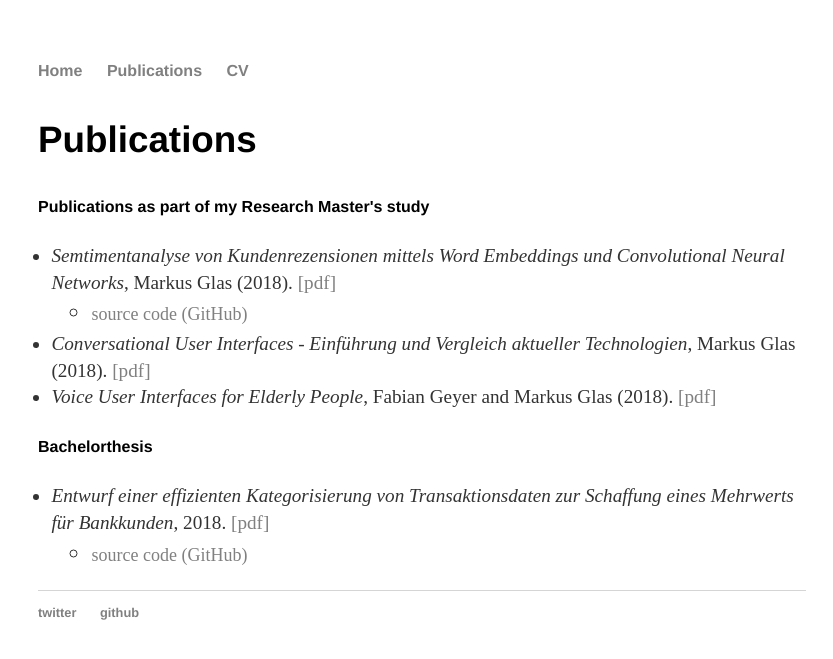
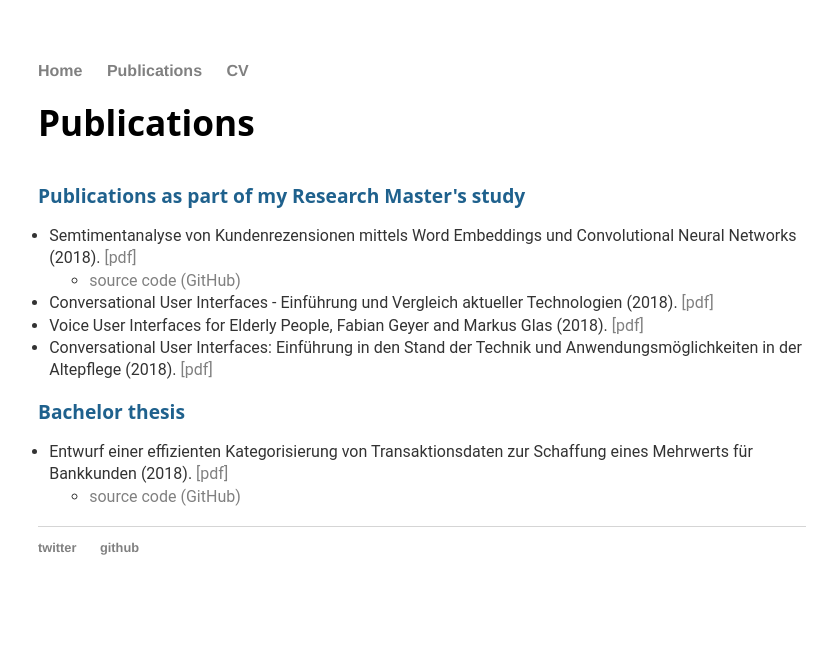
Before and after one commit to markusgl/markusgl.github.io, a Jekyll site: the page built from publications/index.html, in a window 1280 px wide. Shown: the top 659 px of the page, without its empty margins (218-1051 px from the left). Built offline with Jekyll 4.4.1, drawn with Linux system fonts in a browser that asks for light colours.

Commit message:
content update

```diff
--- a/_layouts/default.html
+++ b/_layouts/default.html
@@ -4,6 +4,7 @@
 			<title>{{ page.title }}</title>
 			<!-- link to main stylesheet -->
 			<link rel="stylesheet" type="text/css" href="/css/main.css">
+			<link rel="stylesheet" href="https://cdnjs.cloudflare.com/ajax/libs/font-awesome/4.7.0/css/font-awesome.min.css">
 			<meta name="viewport" content="width=device-width; initial-scale=1.0;" />
 		</head>
 		<body>
--- a/css/main.css
+++ b/css/main.css
@@ -1,11 +1,33 @@
-body { margin: 60px auto; word-wrap:break-word; }
+body { margin: 60px auto; word-wrap:break-word; background: #FFFFFF}
 
 a { text-decoration: none; color: #808080; }
 a:hover { text-decoration: underline; }
 
-p, ul { font-size: 1.2em; line-height: 1.4em; color: #333; }
+p, ul {
+    font-family:'Roboto', sans-serif;
+    /* font-family: 'Open Sans', sans-serif; */
+    font-size: 1.1em; line-height: 1.4em; color: #333;
+}
 
-h1, h2, h3, h4, h5 { font-family: 'Helvetica', 'Arial', 'Sans-Serif'; }
+h1, h2, h3, h4, h5 {
+    /*font-family:'Roboto', sans-serif;*/
+     font-family: 'Open Sans', sans-serif;
+    /* font-family: 'Helvetica', 'Arial', 'Sans-Serif'; */
+}
+
+.top-header {
+    font-family: 'Open Sans', sans-serif;
+    font-size: 2.2em;
+    font-weight: bold;
+}
+
+.mid-header {
+    font-family: 'Open Sans', sans-serif;
+    font-size: 1.2em;
+    font-weight: bold;
+    color:#1F618D;
+}
+
 
 nav ul, footer ul { font-family: 'Helvetica', 'Arial', 'Sans-Serif'; padding: 0px; list-style: none; font-weight: bold; }
 nav ul li, footer ul li { display: inline; margin-right: 20px; }
@@ -17,15 +39,21 @@ ul.posts { margin: 20px auto 40px; font-size: 1.5em; }
 ul.posts li { list-style: none; }
 
 /* CV */
-.cv { margin: 0px 0px 60px; }
-.cv h1 { font-size: 3em; }
-.cv h2 { font-size: 2em; }
-.cv address, .cv .download { font-family: 'Helvetica', 'Arial', 'Sans-Serif'; }
-.cv address, .cv p { font-size: 1.0em; }
-.cv .download { float: right; font-size: .8em; text-transform: uppercase; }
+.title-container { width: 70%; }
+.title-container h4 { margin-bottom: 0.6em; color:#1F618D   }
+i { color: #5D6D7E   ;  font-size: 50px;  margin-right: 0.2em;  }
+.title-container .container-items h5 { font-family: 'Roboto', sans-serif;  margin: 0.5em; }
+.title-container .container-items .grade {  font-size: 1.1em;  color: #2E4053; margin-top: 1.2em;}
+.title-container .container-items .meta { font-size: 0.8em;  color: #7F8C8D; margin-bottom: 1.0em;}
+.title-container .container-items .cv-description { display:block;  font-family:'Roboto', sans-serif; text-align: justify;}
+
+.title-container .programming-lang-items .lang-item { margin: 0.5em; display: table-row;  }
+.title-container .programming-lang-items h5 { padding-right: 2.5em; display: table-cell; }
+.title-container .programming-lang-items progress { height: 15px;  display: table-cell; }
 
 /* Publications */
-ul.publ { font-size: 1.2em; margin-left: 0em; padding-left: 0.7em; }
+ul.publ { font-size: 1.0em; margin-left: 0em; padding-left: 0.7em; }
+ul.publ ul { font-size: 1.0em; }
 
 /* individual device settings */
 
@@ -33,18 +61,21 @@ ul.publ { font-size: 1.2em; margin-left: 0em; padding-left: 0.7em; }
 @media only screen and (max-width: 768px){
     nav ul, footer ul { font-size: 1.2em; }
     body {width: 90%; }
+    .title-container { width: 100%; }
 
     h1 { font-size: 2.7em;  }
     h2 { font-size: 2.4em; }
     h3 { font-size: 2.0em; }
     h4 { font-size: 1.6em; }
     h5 { font-size: 1.0em; }
+
 }
 
 /* for ipad */
 @media only screen and (min-device-width: 768px) and (max-device-width: 1024px) {
     nav ul, footer ul { font-size: 1.2em; }
     body {width: 90%; }
+    .title-container { width: 100%; }
 
     h1 { font-size: 2.7em; }
     h2 { font-size: 2.4em; }
@@ -57,6 +88,7 @@ ul.publ { font-size: 1.2em; margin-left: 0em; padding-left: 0.7em; }
 @media only screen and (min-device-width: 1024px) and (max-device-width: 1366px) {
     nav ul, footer ul { font-size: 1.2em; }
     body {width: 85%; }
+    .title-container { width: 100%; }
 
     h1 { font-size: 2.7em;  }
     h2 { font-size: 2.4em; }
@@ -69,6 +101,7 @@ ul.publ { font-size: 1.2em; margin-left: 0em; padding-left: 0.7em; }
 @media only screen and (min-width: 1025px) {
     nav ul, footer ul { font-size: 1em;}
     body { width: 60%; }
+    .title-container { width: 100%; }
 
     h1 { font-size: 3em;  }
     h2 { font-size: 2.7em; }
--- a/cv/index.html
+++ b/cv/index.html
@@ -2,7 +2,8 @@
 layout: default
 title: CV
 ---
-  <h2>{{ page.title }}</h2>
+  <div class="top-header">{{ page.title }}</div>
   <p>
-        coming soon
+    coming soon
+
   </p>
--- a/index.html
+++ b/index.html
@@ -3,8 +3,9 @@ layout: default
 title: Home
 ---
 <div class="blurb">
-	<h2>{{ page.title }}</h2>
-	<p>Welcome to my GitHub page!<br/>
+	<div class="top-header">{{ page.title }}</div>
+	<br><br>
+	<p>Welcome to my Website!<br/><br/>
 		My name is <em>Markus</em> and I am a student in the Research Master's program at TH Nürnberg.
 		This website was created to write about my projects and share my publications. I am mainly working on Conversational Interfaces at the moment, but also very interested in Machine Learning and Data Science.
 		During the next few months this website will grow and filled with content about my work and some other projects I have worked on during my spare time.<br/><br/>
--- a/publications/index.html
+++ b/publications/index.html
@@ -2,23 +2,23 @@
 layout: default
 title: Publications
 ---
-    <h3>Publications</h3>
+    <div class="top-header">Publications</div><br>
     <p>
-        <h5>Publications as part of my Research Master's study</h5>
+        <div class="mid-header">Publications as part of my Research Master's study</div>
         <ul class="publ">
-            <li><em>Semtimentanalyse von Kundenrezensionen mittels Word Embeddings und Convolutional Neural Networks</em>, Markus Glas (2018). <a href="/docs/Sentiment_CNN.pdf" target="_blank">[pdf]</a></li>
+            <li>Semtimentanalyse von Kundenrezensionen mittels Word Embeddings und Convolutional Neural Networks (2018). <a href="/docs/Sentiment_CNN.pdf" target="_blank">[pdf]</a></li>
                 <ul>
-                    <li><font size=4><a href="https://github.com/markusgl/ECommerceReviewAnalysis" target="_blank">source code (GitHub)</a></font></li>
+                    <li><a href="https://github.com/markusgl/ECommerceReviewAnalysis" target="_blank">source code (GitHub)</a></li>
                 </ul>
-            <li><em>Conversational User Interfaces - Einführung und Vergleich aktueller Technologien</em>, Markus Glas (2018). <a href="/docs/Einfuehrung_CUI.pdf" target="_blank">[pdf]</a></li>
-            <li><em>Voice User Interfaces for Elderly People</em>, Fabian Geyer and Markus Glas (2018). <a href="/docs/VUI_for_elderly.pdf"  target="_blank">[pdf]</a></li>
-
+            <li>Conversational User Interfaces - Einführung und Vergleich aktueller Technologien (2018). <a href="/docs/Einfuehrung_CUI.pdf" target="_blank">[pdf]</a></li>
+            <li>Voice User Interfaces for Elderly People, Fabian Geyer and Markus Glas (2018). <a href="/docs/VUI_for_elderly.pdf"  target="_blank">[pdf]</a></li>
+            <li>Conversational User Interfaces: Einführung in den Stand der Technik und Anwendungsmöglichkeiten in der Altepflege (2018). <a href="/docs/projektarbeit1_ohne_matnr.pdf"  target="_blank">[pdf]</a></li>
         </ul>
-        <h5>Bachelorthesis</h5>
+        <div class="mid-header">Bachelor thesis</div>
         <ul class="publ">
-        <li><em>Entwurf einer effizienten Kategorisierung von Transaktionsdaten zur Schaffung eines Mehrwerts für Bankkunden</em>, 2018. <a href="/docs/Bachelorarbeit.pdf" target="_blank">[pdf]</a>
+        <li>Entwurf einer effizienten Kategorisierung von Transaktionsdaten zur Schaffung eines Mehrwerts für Bankkunden (2018). <a href="/docs/Bachelorarbeit.pdf" target="_blank">[pdf]</a>
             <ul>
-                <li><font size=4><a href="https://github.com/markusgl/epayment-categorization" target="_blank">source code (GitHub)</a></font></li>
+                <li><a href="https://github.com/markusgl/epayment-categorization" target="_blank">source code (GitHub)</a></li>
             </ul>
         </li>
         </ul>
```
Also changed, not shown: 1 other file.
